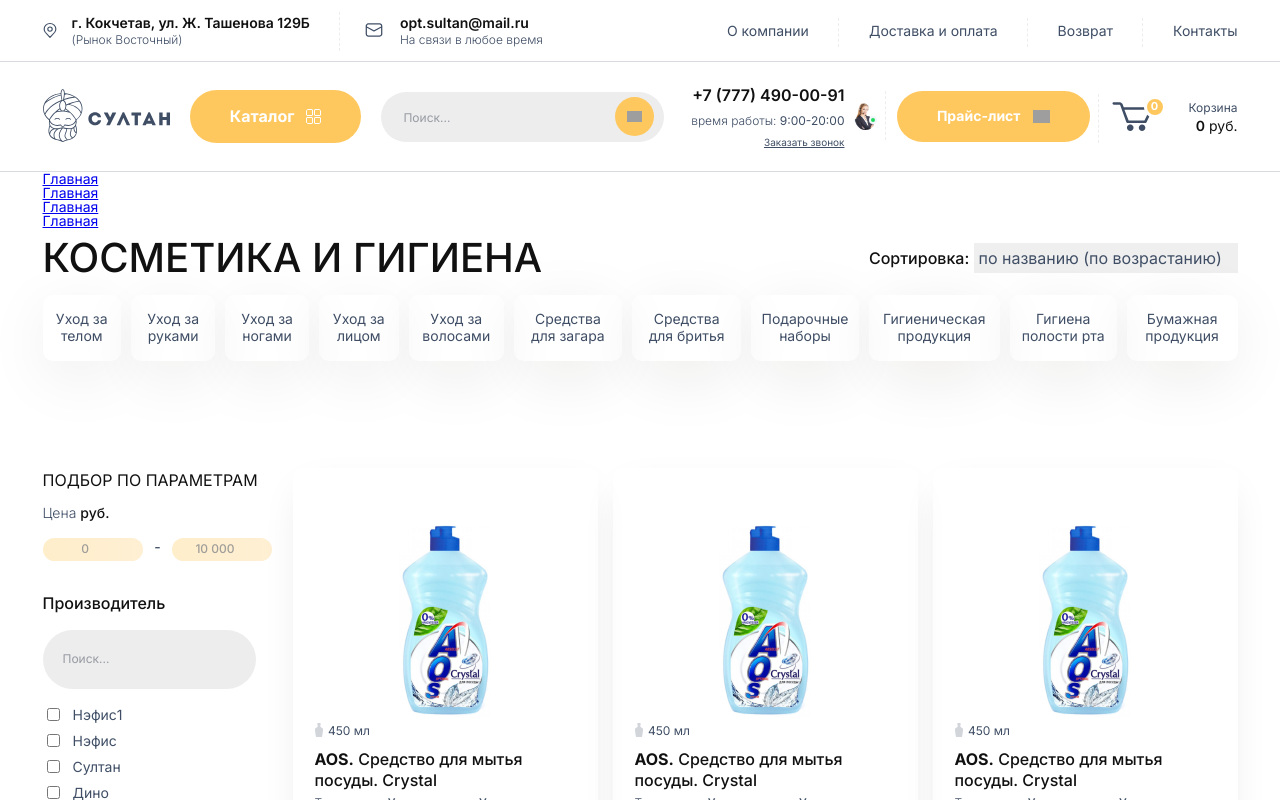
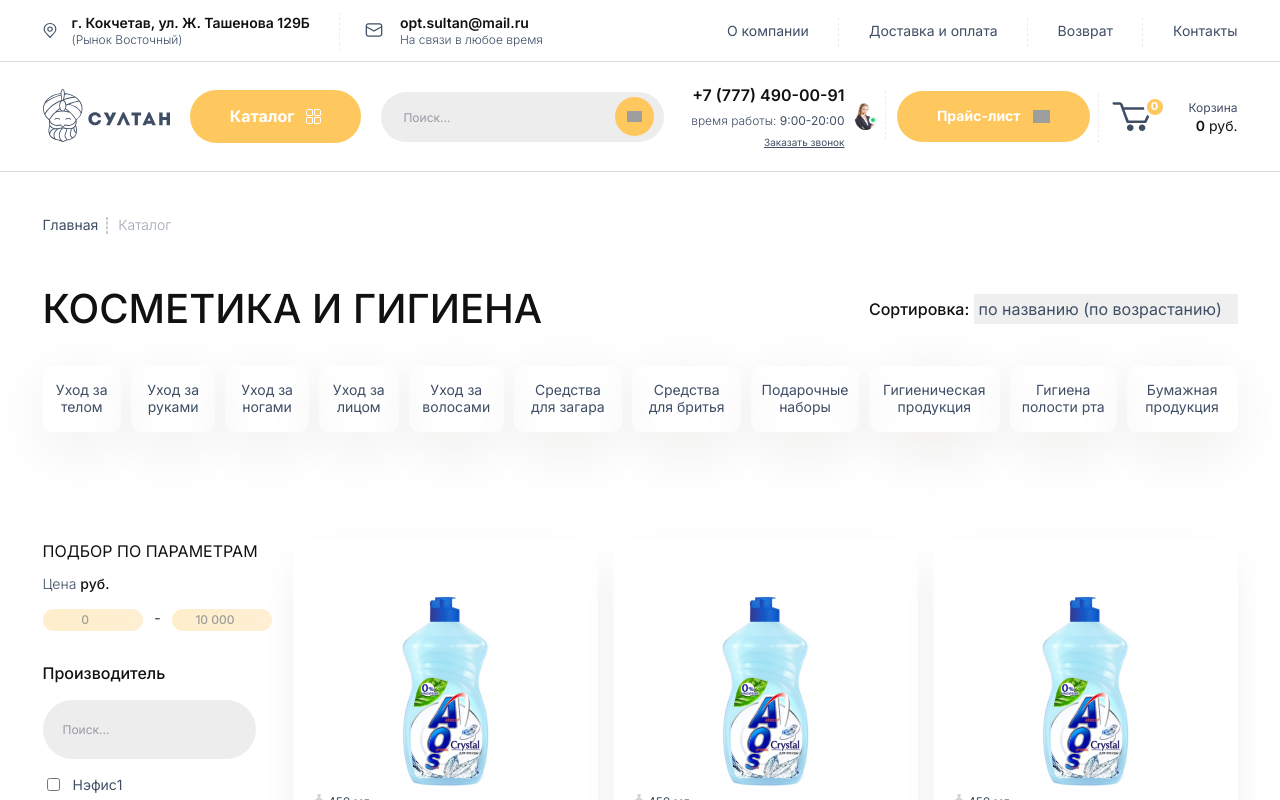
Before and after one commit to damirios/hotels_frontend_online-store, a React (Create React App) app: page / in a window 1280 px wide. Built offline with nearby package versions, Linux system fonts and the light colour scheme; grey boxes are pictures that could not be loaded.

Commit message:
хлебные крошки готовы

```diff
--- a/src/components/Cart.tsx
+++ b/src/components/Cart.tsx
@@ -3,6 +3,7 @@
 import { useTypedSelector } from "../hooks/useTypedSelector";
 import { removeAllProductsFromCart } from "../store/slices/cartSlice";
 import { CartList } from "./CartList";
+import { Breadcrumbs } from "./UI/Breadcrumbs";
 
 
 export function Cart() {
@@ -23,6 +24,8 @@
     }
 
     return (
+        <div>
+            <Breadcrumbs page='cart' />
             <div className="cart-page">
                 <div className="container">
                     {cart.productsInCart.length !== 0 ?
@@ -59,5 +62,6 @@
                     }
                 </div>
             </div>
+        </div>
     );
 }
--- a/src/components/Content.tsx
+++ b/src/components/Content.tsx
@@ -11,6 +11,7 @@
 import { fetchProducts, fetchPageProducts, sortProducts } from "../store/slices/productSlice";
 import { useEffect, useState } from "react";
 import { useWindowSize } from "../hooks/useWindowSize";
+import { Breadcrumbs } from "./UI/Breadcrumbs";
 
 export function Content(props: {breadcrumbs?: string}) {
 	const productsState = useTypedSelector(state => state.products);
@@ -87,27 +88,9 @@
 		}
 	}
 
-
 	return(
 		<main className="content">
-			<div className="content__breadcrumbs breadcrumbs">
-				<div className="container">
-					<ul className="breadcrumbs__list">
-						<li className="breadcrumbs__item">
-							<a href="/">Главная</a>
-						</li>
-						<li className="breadcrumbs__item">
-							<a href="/">Главная</a>
-						</li>
-						<li className="breadcrumbs__item">
-							<a href="/">Главная</a>
-						</li>
-						<li className="breadcrumbs__item">
-							<a href="/">Главная</a>
-						</li>
-					</ul>
-				</div>
-			</div>
+			<Breadcrumbs page='catalog' />
 			<div className="content__catalog catalog-content">
 				<div className="container">
 					<div className="catalog-content__menu">
--- a/src/components/ProductFullPage.tsx
+++ b/src/components/ProductFullPage.tsx
@@ -5,6 +5,7 @@
 import { useWindowSize } from "../hooks/useWindowSize";
 import { addProductToCart } from "../store/slices/cartSlice";
 import { sizeTypes } from "../types/productDBType";
+import { Breadcrumbs } from "./UI/Breadcrumbs";
 import { ToCartButton } from "./UI/ToCartButton";
 
 export function ProductFullPage() {
@@ -60,6 +61,8 @@
     let sizeIconURL = `/images/icons/size_${product?.sizeType}.svg`; // volume or weight
     if (product) {
         return (
+            <div>
+                <Breadcrumbs page='product' productName={product.title + ' ' + product.description} />
                 <div className="product-page">
                     <div className="container">
                         <div className="product-page__row">
@@ -143,6 +146,7 @@
                         </div>
                     </div>
                 </div>
+            </div>
         );
     } else {
         return (
--- /dev/null
+++ b/src/components/UI/Breadcrumbs.tsx
@@ -0,0 +1,25 @@
+import { Link } from "react-router-dom";
+
+
+export function Breadcrumbs(props: {page: string, productName?: string}) {
+
+    const main = props.page === 'main' ? <li className="breadcrumbs__item">Главная</li> :
+        <li className="breadcrumbs__item"><Link to='/'>Главная</Link></li>;
+    const catalog = props.page === 'catalog' ? <li className="breadcrumbs__item">Каталог</li> :
+        <li className="breadcrumbs__item"><Link to='/'>Каталог</Link></li>;
+    const product = props.page === 'product' ? <li className="breadcrumbs__item">{props.productName}</li> : null;
+    const cart = props.page === 'cart' ? <li className="breadcrumbs__item">Корзина</li> : null;
+
+    return (
+        <div className="content__breadcrumbs breadcrumbs">
+            <div className="container">
+                <ul className="breadcrumbs__list">
+                    {main}
+                    {catalog}
+                    {product}
+                    {cart}
+                </ul>
+            </div>
+        </div>
+    );
+}
--- a/src/style/css/style.css
+++ b/src/style/css/style.css
@@ -1471,10 +1471,47 @@
     padding: 103px 15px 0;
   }
 }
+.content__breadcrumbs {
+  padding: 45px 0 0px;
+}
 @media (max-width: 997px) {
   .content__breadcrumbs {
     display: none;
   }
+}
+
+.breadcrumbs__list {
+  display: flex;
+  align-items: center;
+  column-gap: 20px;
+}
+.breadcrumbs__item {
+  font-size: 14px;
+  line-height: 121.4285714286%;
+  font-weight: 300;
+  color: rgba(63, 78, 101, 0.5);
+  position: relative;
+}
+.breadcrumbs__item a {
+  color: rgb(63, 78, 101);
+  text-decoration: none;
+  transition: all 0.4s ease 0s;
+}
+.breadcrumbs__item a:hover {
+  text-decoration: underline;
+  color: orange;
+}
+.breadcrumbs__item::before {
+  content: "";
+  position: absolute;
+  right: -10px;
+  top: 0;
+  height: 100%;
+  width: 0;
+  border: 1px dashed rgba(63, 78, 101, 0.3);
+}
+.breadcrumbs__item:last-child::before {
+  border: 0;
 }
 
 .catalog-content {
@@ -1488,7 +1525,7 @@
 .catalog-content__menu {
   display: grid;
   grid-template-columns: 230px 1fr;
-  grid-template-rows: minmax(48px, 60px) minmax(70px, 80px) minmax(40px, 70px) 1fr minmax(35px, 60px) minmax(60px, 100px);
+  grid-template-rows: minmax(48px, 125px) minmax(70px, 80px) minmax(40px, 70px) 1fr minmax(35px, 60px) minmax(60px, 100px);
 }
 @media (max-width: 1225px) {
   .catalog-content__menu {
@@ -1505,6 +1542,7 @@
   display: flex;
   justify-content: space-between;
   align-items: center;
+  padding: 50px 0 25px;
 }
 @media (max-width: 997px) {
   .catalog-content__top {
--- a/src/style/style.scss
+++ b/src/style/style.scss
@@ -1637,8 +1637,52 @@
 	}
 
 	&__breadcrumbs {
+		padding: 45px 0 0px;
+
 		@media (max-width: 997px) {
 			display: none;
+		}
+	}
+}
+
+.breadcrumbs {
+
+	&__list {
+		display: flex;
+		align-items: center;
+		column-gap: 20px;
+	}
+
+	&__item {
+		font-size: 14px;
+		line-height: (17px / 14px) * 100%;
+		font-weight: 300;
+		color: rgba(63, 78, 101, 0.5);
+		position: relative;
+
+		& a {
+			color: rgba(63, 78, 101, 1);
+			text-decoration: none;
+			transition: all 0.4s ease 0s;
+
+			&:hover {
+				text-decoration: underline;
+				color: orange;
+			}
+		}
+
+		&::before {
+			content: '';
+			position: absolute;
+			right: -10px;
+			top: 0;
+			height: 100%;
+			width: 0;
+			border: 1px dashed rgba(63, 78, 101, 0.3);
+		}
+
+		&:last-child::before {
+			border: 0;
 		}
 	}
 }
@@ -1653,7 +1697,7 @@
 	&__menu {
 		display: grid;
 		grid-template-columns: 230px 1fr;
-		grid-template-rows: minmax(48px, 60px) minmax(70px, 80px) minmax(40px, 70px) 1fr minmax(35px, 60px) minmax(60px, 100px);
+		grid-template-rows: minmax(48px, 125px) minmax(70px, 80px) minmax(40px, 70px) 1fr minmax(35px, 60px) minmax(60px, 100px);
 
 		@media (max-width: 1225px) {
 			grid-template-rows: minmax(48px, auto) auto auto auto auto auto;
@@ -1669,6 +1713,7 @@
 		display: flex;
 		justify-content: space-between;
 		align-items: center;
+		padding: 50px 0 25px;
 
 		@media (max-width: 997px) {
 			margin-bottom: 10px;
```
Lines whose indentation alone changed are shown as unchanged.
